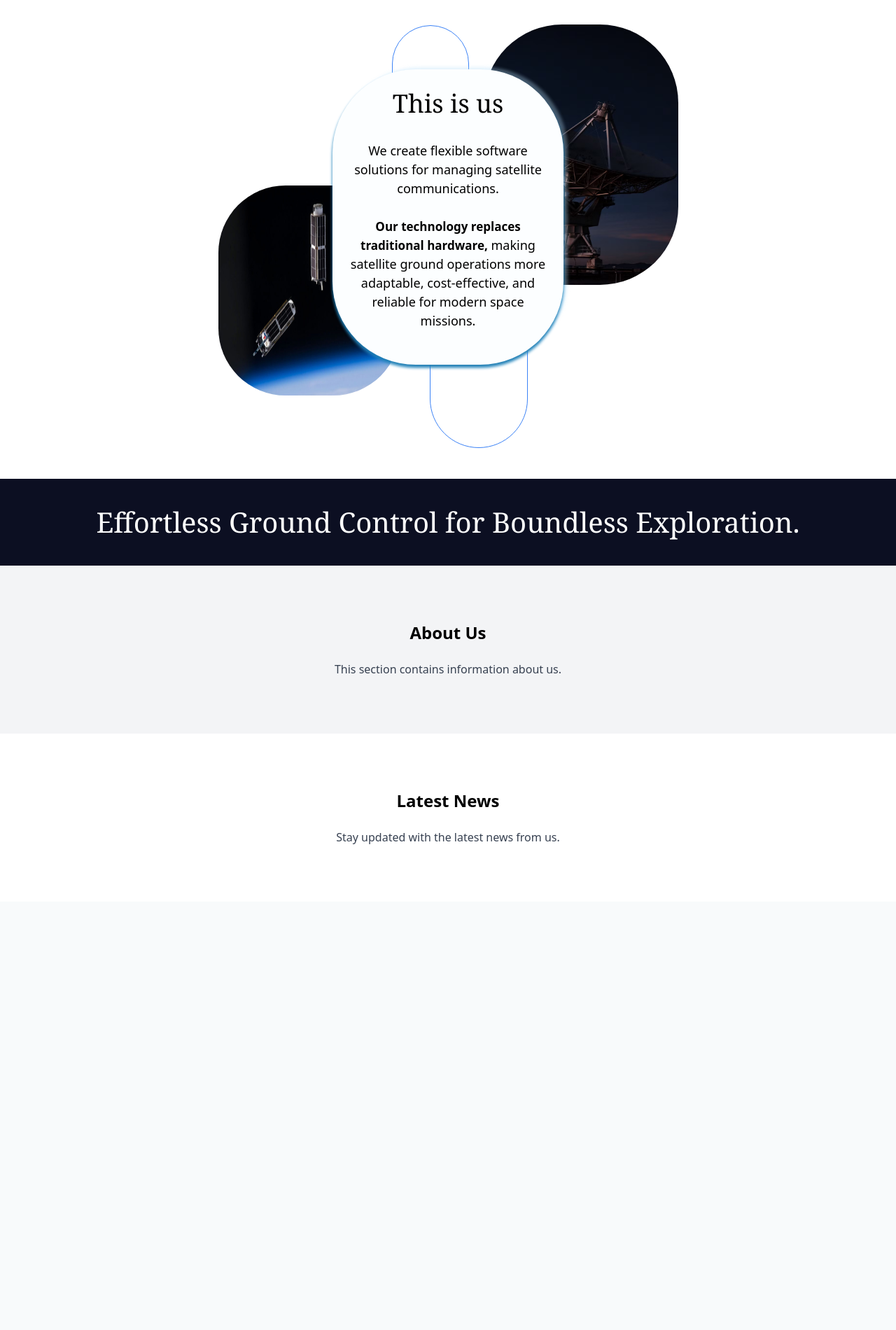
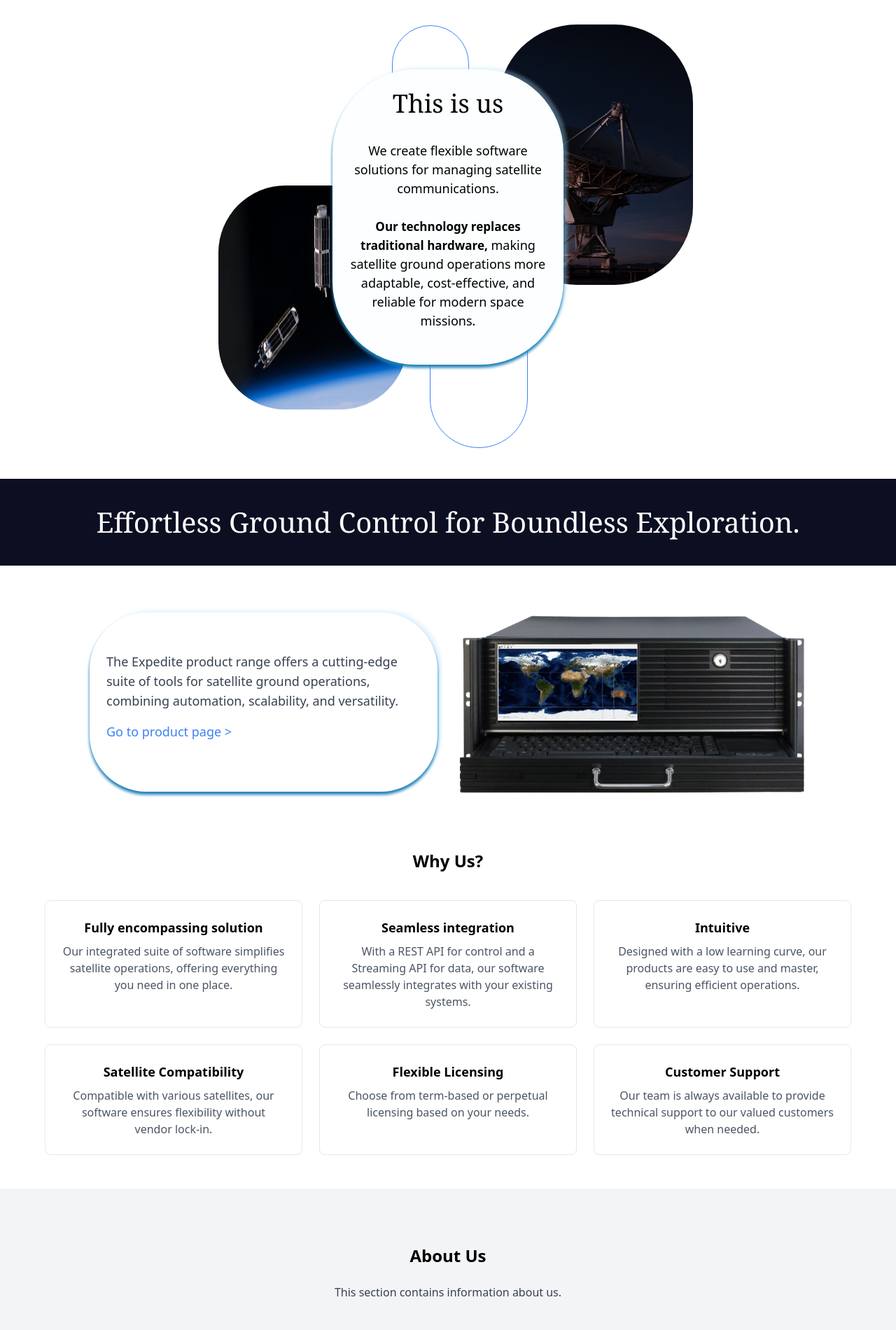
Before and after one commit to hero4barca/remos, a Django app: template project/templates/site_app/index_page.html in a window 1280 px wide. Shown: the part 640-2540 px from the top of the page at 70% size. Before the commit the page ends 1846 px from the top, so only its background shows below. Run offline with Django 5.2, Linux system fonts and the light colour scheme; the template is opened without the code that fills it, so the values that code supplies are empty.

Commit message:
started 'why-us' section

```diff
--- a/project/static/css/output.css
+++ b/project/static/css/output.css
@@ -642,8 +642,8 @@ video {
   left: 302px;
 }
 
-.left-\[379px\] {
-  left: 379px;
+.left-\[400px\] {
+  left: 400px;
 }
 
 .right-12 {
@@ -670,6 +670,10 @@ video {
   top: 281px;
 }
 
+.-z-10 {
+  z-index: -10;
+}
+
 .z-10 {
   z-index: 10;
 }
@@ -677,6 +681,22 @@ video {
 .mx-auto {
   margin-left: auto;
   margin-right: auto;
+}
+
+.mb-10 {
+  margin-bottom: 2.5rem;
+}
+
+.mb-16 {
+  margin-bottom: 4rem;
+}
+
+.mb-2 {
+  margin-bottom: 0.5rem;
+}
+
+.mb-4 {
+  margin-bottom: 1rem;
 }
 
 .mb-5 {
@@ -699,8 +719,16 @@ video {
   margin-top: 1rem;
 }
 
+.mt-8 {
+  margin-top: 2rem;
+}
+
 .block {
   display: block;
+}
+
+.inline-block {
+  display: inline-block;
 }
 
 .flex {
@@ -723,8 +751,16 @@ video {
   height: 2.5rem;
 }
 
+.h-\[200px\] {
+  height: 200px;
+}
+
 .h-\[300px\] {
   height: 300px;
+}
+
+.h-\[320px\] {
+  height: 320px;
 }
 
 .h-\[324px\] {
@@ -764,12 +796,20 @@ video {
   width: 140px;
 }
 
-.w-\[260px\] {
-  width: 260px;
+.w-\[200px\] {
+  width: 200px;
+}
+
+.w-\[270px\] {
+  width: 270px;
 }
 
 .w-\[278px\] {
   width: 278px;
+}
+
+.w-\[300px\] {
+  width: 300px;
 }
 
 .w-\[330px\] {
@@ -778,6 +818,14 @@ video {
 
 .w-\[657px\] {
   width: 657px;
+}
+
+.max-w-5xl {
+  max-width: 64rem;
+}
+
+.max-w-6xl {
+  max-width: 72rem;
 }
 
 .flex-shrink-0 {
@@ -799,6 +847,10 @@ video {
 
 .transform {
   transform: translate(var(--tw-translate-x), var(--tw-translate-y)) rotate(var(--tw-rotate)) skewX(var(--tw-skew-x)) skewY(var(--tw-skew-y)) scaleX(var(--tw-scale-x)) scaleY(var(--tw-scale-y));
+}
+
+.grid-cols-1 {
+  grid-template-columns: repeat(1, minmax(0, 1fr));
 }
 
 .flex-col {
@@ -823,6 +875,14 @@ video {
 
 .gap-4 {
   gap: 1rem;
+}
+
+.gap-6 {
+  gap: 1.5rem;
+}
+
+.gap-8 {
+  gap: 2rem;
 }
 
 .gap-9 {
@@ -853,6 +913,14 @@ video {
   border-radius: 9999px;
 }
 
+.rounded-lg {
+  border-radius: 0.5rem;
+}
+
+.rounded-\[81px\] {
+  border-radius: 81px;
+}
+
 .border {
   border-width: 1px;
 }
@@ -877,17 +950,16 @@ video {
   background-color: rgb(255 255 255 / var(--tw-bg-opacity));
 }
 
-.bg-\[\#0C0F22\] {
-  --tw-bg-opacity: 1;
-  background-color: rgb(12 15 34 / var(--tw-bg-opacity));
-}
-
 .bg-cover {
   background-size: cover;
 }
 
 .bg-center {
   background-position: center;
+}
+
+.p-6 {
+  padding: 1.5rem;
 }
 
 .p-\[29px_15px_15px_15px\] {
@@ -924,6 +996,11 @@ video {
   padding-bottom: 0.25rem;
 }
 
+.py-12 {
+  padding-top: 3rem;
+  padding-bottom: 3rem;
+}
+
 .py-2 {
   padding-top: 0.5rem;
   padding-bottom: 0.5rem;
@@ -1000,12 +1064,17 @@ video {
   font-size: 18px;
 }
 
+.text-\[40px\] {
+  font-size: 40px;
+}
+
 .text-\[64px\] {
   font-size: 64px;
 }
 
-.text-\[40px\] {
-  font-size: 40px;
+.text-lg {
+  font-size: 1.125rem;
+  line-height: 1.75rem;
 }
 
 .font-bold {
@@ -1014,6 +1083,10 @@ video {
 
 .font-light {
   font-weight: 300;
+}
+
+.font-medium {
+  font-weight: 500;
 }
 
 .font-normal {
@@ -1043,6 +1116,11 @@ video {
   color: rgb(59 130 246 / var(--tw-text-opacity));
 }
 
+.text-gray-600 {
+  --tw-text-opacity: 1;
+  color: rgb(75 85 99 / var(--tw-text-opacity));
+}
+
 .text-gray-700 {
   --tw-text-opacity: 1;
   color: rgb(55 65 81 / var(--tw-text-opacity));
@@ -1051,6 +1129,10 @@ video {
 .text-white {
   --tw-text-opacity: 1;
   color: rgb(255 255 255 / var(--tw-text-opacity));
+}
+
+.mix-blend-multiply {
+  mix-blend-mode: multiply;
 }
 
 .backdrop-blur-md {
@@ -1076,17 +1158,31 @@ video {
   color: rgb(59 130 246 / var(--tw-text-opacity));
 }
 
+.hover\:underline:hover {
+  text-decoration-line: underline;
+}
+
+@media (min-width: 768px) {
+  .md\:grid-cols-2 {
+    grid-template-columns: repeat(2, minmax(0, 1fr));
+  }
+}
+
 @media (min-width: 1024px) {
   .lg\:mr-8 {
     margin-right: 2rem;
   }
 
-  .lg\:min-h-\[500px\] {
-    min-height: 500px;
+  .lg\:h-\[256px\] {
+    height: 256px;
   }
 
   .lg\:min-h-\[550px\] {
     min-height: 550px;
+  }
+
+  .lg\:w-1\/2 {
+    width: 50%;
   }
 
   .lg\:w-\[80\%\] {
@@ -1096,4 +1192,12 @@ video {
   .lg\:flex-shrink-0 {
     flex-shrink: 0;
   }
+
+  .lg\:grid-cols-3 {
+    grid-template-columns: repeat(3, minmax(0, 1fr));
+  }
+
+  .lg\:flex-row {
+    flex-direction: row;
+  }
 }
--- a/project/templates/site_app/index_page.html
+++ b/project/templates/site_app/index_page.html
@@ -57,9 +57,9 @@
 
       <!-- Images -->
       <img src="{% static 'img/satellite.png' %}" alt="Satellite"
-           class="absolute w-[260px] h-[300px] left-0 top-[230px] rounded-[96px]" />
+           class="absolute w-[270px] h-[320px] left-0 top-[230px] rounded-[96px]" />
       <img src="{% static 'img/dish.png' %}" alt="Dish Antenna"
-           class="absolute w-[278px] h-[372px] left-[379px] top-0 rounded-[112px]"/>
+           class="absolute w-[278px] h-[372px] left-[400px] top-0 rounded-[112px]"/>
 
       <!-- Content Card -->
       <div class="relative flex flex-col items-center justify-start gap-4 mt-16 ">
@@ -74,18 +74,78 @@
         </div>
       </div>
     </div>
-
   </div>
-
 </section>
 
-<!-- Other Sections -->
 <section class="bg-[#0C0F22] items-center justify-center py-8">
   <div class="text-white text-center font-serif text-[40px] font-normal leading-normal">
     <p>Effortless Ground Control for Boundless Exploration.</p>
   </div>
+</section>
 
+<section class="bg-white py-12 px-6">
+  <!-- Product Overview -->
+  <div class="max-w-5xl mx-auto flex flex-col lg:flex-row items-center gap-8 mb-16">
+    <!-- Text Content -->
+    <div class="lg:w-1/2 lg:h-[256px] bg-white rounded-[81px] mix-blend-multiply button-box-shadow p-6">
+      <p class="text-lg text-gray-700 mb-4 mt-8">
+        The Expedite product range offers a cutting-edge suite of tools for satellite ground operations, combining automation, scalability, and versatility.
+      </p>
+      <a href="#"
+        class="text-blue-500 text-lg font-medium hover:underline inline-block">
+        Go to product page &gt;
+      </a>
+    </div>
+    <!-- Image Section -->
+    <div class="lg:w-1/2 relative ">
+      <img src="{% static 'img/router.png' %}" alt="Expedite product" class="rounded-lg ">
+      <!-- Decorative Circles -->
+      <div class="absolute inset-0 flex items-center justify-center -z-10">
+        <div class="w-[300px] h-[300px] border border-blue-500 rounded-full"></div>
+        <div class="w-[200px] h-[200px] border border-blue-500 rounded-full"></div>
+      </div>
+    </div>
+  </div>
+
+  <!-- Why Us Section -->
+  <div class="max-w-6xl mx-auto">
+    <h2 class="text-2xl font-bold text-center mb-10">Why Us?</h2>
+    <div class="grid grid-cols-1 md:grid-cols-2 lg:grid-cols-3 gap-6">
+      <!-- Card 1 -->
+      <div class="p-6 border rounded-lg text-center">
+        <h3 class="text-lg font-semibold mb-2">Fully encompassing solution</h3>
+        <p class="text-gray-600">Our integrated suite of software simplifies satellite operations, offering everything you need in one place.</p>
+      </div>
+      <!-- Card 2 -->
+      <div class="p-6 border rounded-lg text-center">
+        <h3 class="text-lg font-semibold mb-2">Seamless integration</h3>
+        <p class="text-gray-600">With a REST API for control and a Streaming API for data, our software seamlessly integrates with your existing systems.</p>
+      </div>
+      <!-- Card 3 -->
+      <div class="p-6 border rounded-lg text-center">
+        <h3 class="text-lg font-semibold mb-2">Intuitive</h3>
+        <p class="text-gray-600">Designed with a low learning curve, our products are easy to use and master, ensuring efficient operations.</p>
+      </div>
+      <!-- Card 4 -->
+      <div class="p-6 border rounded-lg text-center">
+        <h3 class="text-lg font-semibold mb-2">Satellite Compatibility</h3>
+        <p class="text-gray-600">Compatible with various satellites, our software ensures flexibility without vendor lock-in.</p>
+      </div>
+      <!-- Card 5 -->
+      <div class="p-6 border rounded-lg text-center">
+        <h3 class="text-lg font-semibold mb-2">Flexible Licensing</h3>
+        <p class="text-gray-600">Choose from term-based or perpetual licensing based on your needs.</p>
+      </div>
+      <!-- Card 6 -->
+      <div class="p-6 border rounded-lg text-center">
+        <h3 class="text-lg font-semibold mb-2">Customer Support</h3>
+        <p class="text-gray-600">Our team is always available to provide technical support to our valued customers when needed.</p>
+      </div>
+    </div>
+  </div>
 </section>
+
+
 <section id="about" class="py-20 px-6 bg-gray-100 ">
   <div class="container mx-auto text-center">
     <h2 class="text-2xl font-semibold mb-6">About Us</h2>
```
Also changed, not shown: other parts of project/static/css/output.css (+12 -24 lines), project/static/img/router.png (added).
